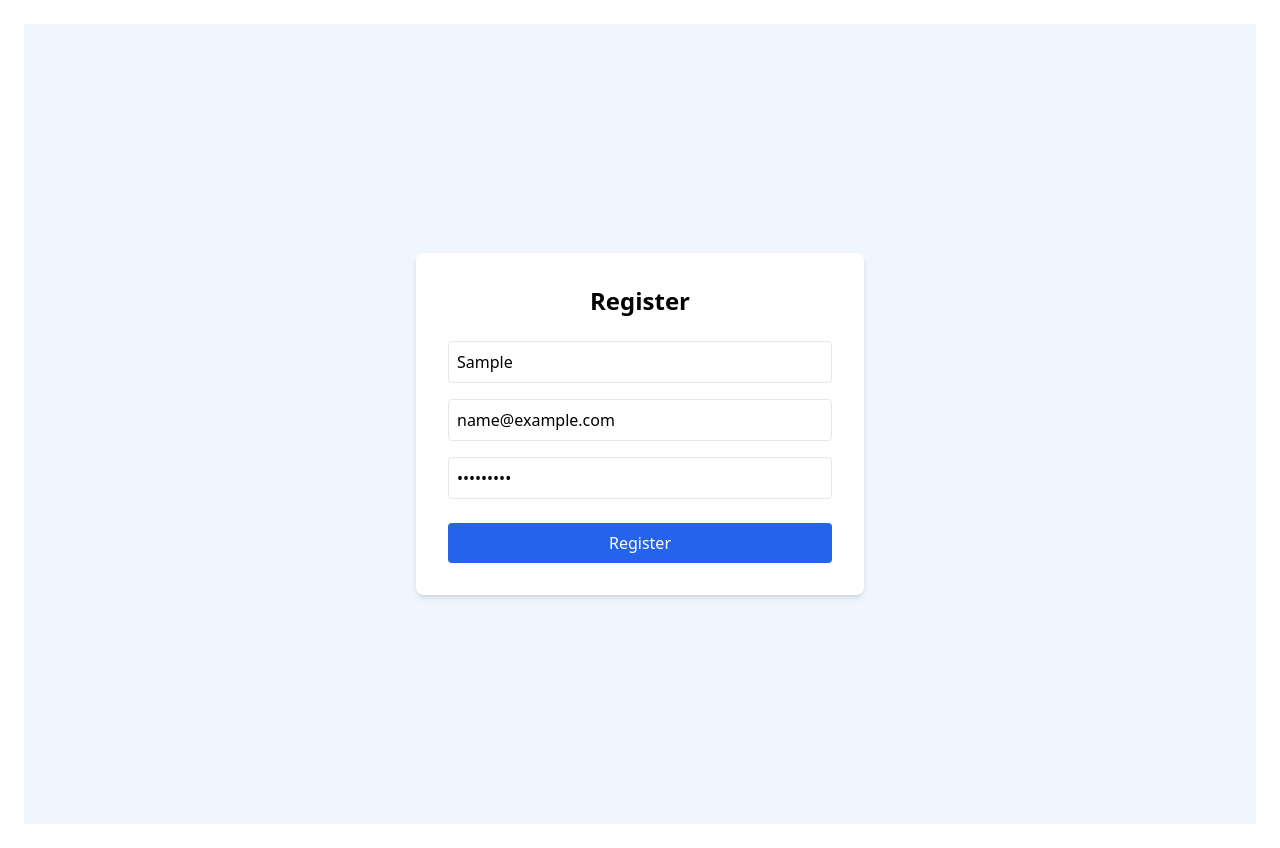
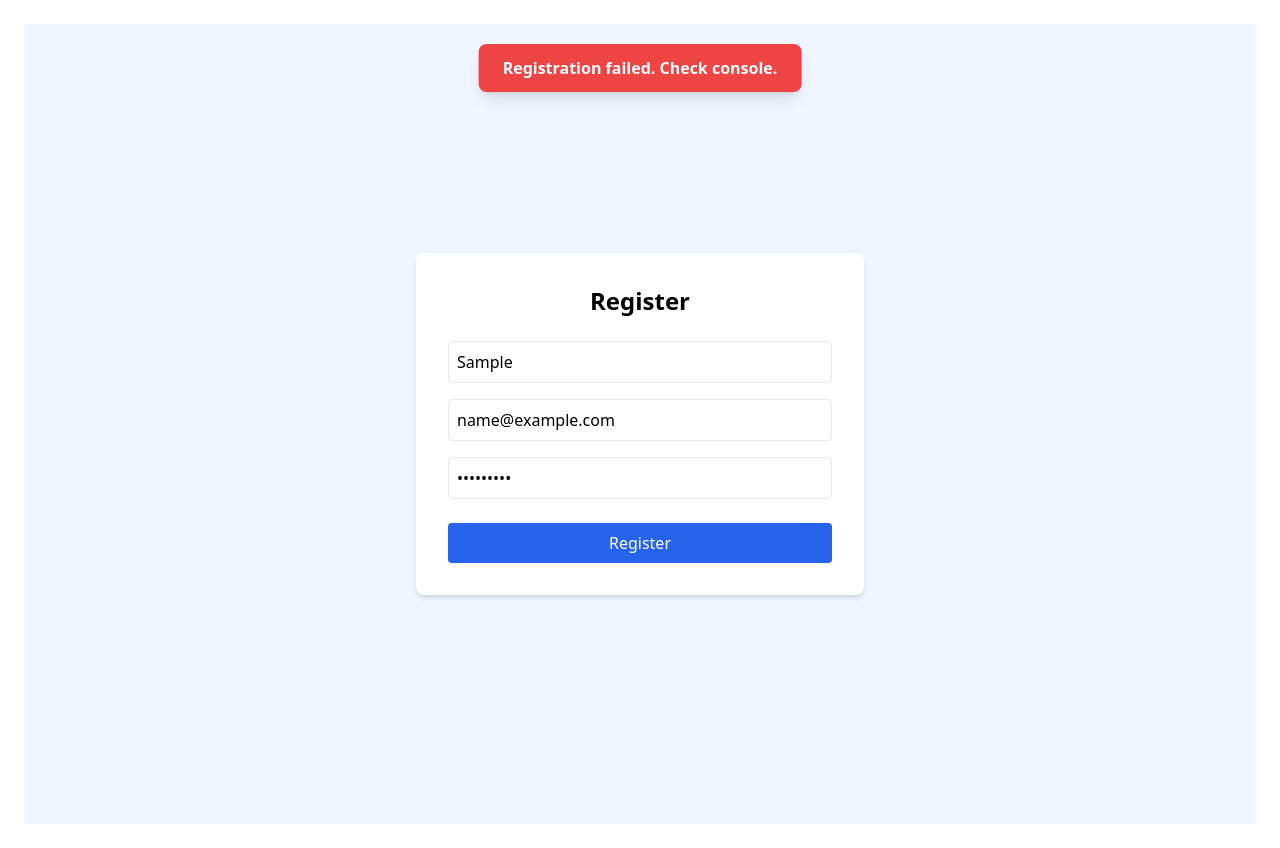
Before and after one commit to KV619fF5/crm-system, a React (Create React App) app in the folder crm-frontend/: page /register in a window 1280 px wide. Both pictures are taken after typing "Sample", "name@example.com", "Sample123" into the empty fields and a click on the button "Register". Built offline with nearby package versions, Linux system fonts and the light colour scheme; no server answers.

Commit message:
Update Register.jsx

```diff
--- a/crm-frontend/src/pages/Register.jsx
+++ b/crm-frontend/src/pages/Register.jsx
@@ -2,26 +2,29 @@ import React, { useState } from "react";
 import axios from "axios";
 import { useNavigate } from "react-router-dom";
 
-// ✅ Use backend API URL from environment variable
 const API_URL = process.env.REACT_APP_API_URL;
 
 export default function Register({ setUser }) {
   const navigate = useNavigate();
-  const [form, setForm] = useState({
-    username: "",
-    email: "",
-    password: "",
-  });
+  const [form, setForm] = useState({ username: "", email: "", password: "" });
   const [loading, setLoading] = useState(false);
+
+  // Alert state
+  const [alert, setAlert] = useState({ message: "", type: "" });
 
   const handleChange = (e) => {
     setForm({ ...form, [e.target.name]: e.target.value });
   };
 
   const validatePassword = (password) => {
-    // Minimum 8 characters, at least one letter and one number
     const regex = /^(?=.*[A-Za-z])(?=.*\d)[A-Za-z\d]{8,}$/;
     return regex.test(password);
+  };
+
+  // Function to show alert
+  const showAlert = (message, type = "info") => {
+    setAlert({ message, type });
+    setTimeout(() => setAlert({ message: "", type: "" }), 4000); // auto-hide after 4s
   };
 
   const handleSubmit = async (e) => {
@@ -29,37 +32,50 @@ export default function Register({ setUser }) {
     const { username, email, password } = form;
 
     if (!username || !email || !password) {
-      alert("Please fill all fields.");
+      showAlert("Please fill all fields.", "error");
       return;
     }
 
     if (!validatePassword(password)) {
-      alert("Password must be at least 8 characters and contain at least one number and one letter.");
+      showAlert(
+        "Password must be at least 8 characters and contain at least one number and one letter.",
+        "error"
+      );
       return;
     }
 
     setLoading(true);
     try {
-      // ✅ Call backend using environment variable
       await axios.post(`${API_URL}/register/`, { username, email, password });
 
-      alert("Account created successfully! Please login.");
+      showAlert("Account created successfully! Please login.", "success");
 
-      // 👉 After registration, redirect to login page
-      navigate("/login");
+      setForm({ username: "", email: "", password: "" });
 
-      // Reset form
-      setForm({ username: "", email: "", password: "" });
+      setTimeout(() => navigate("/login"), 1500); // redirect after alert
     } catch (err) {
       console.error(err.response?.data || err.message);
-      alert(err.response?.data?.detail || "Registration failed. Check console for details.");
+      showAlert(err.response?.data?.detail || "Registration failed. Check console.", "error");
     } finally {
       setLoading(false);
     }
   };
 
   return (
-    <div className="flex justify-center items-center min-h-screen bg-blue-50">
+    <div className="flex justify-center items-center min-h-screen bg-blue-50 relative">
+      {/* Alert Box */}
+      {alert.message && (
+        <div
+          className={`absolute top-5 left-1/2 transform -translate-x-1/2 px-6 py-3 rounded-lg shadow-lg text-white font-semibold
+          ${alert.type === "success" ? "bg-green-500" : ""}
+          ${alert.type === "error" ? "bg-red-500" : ""}
+          ${alert.type === "info" ? "bg-blue-500" : ""}
+          transition-all duration-500`}
+        >
+          {alert.message}
+        </div>
+      )}
+
       <form
         onSubmit={handleSubmit}
         className="bg-white p-8 rounded-lg shadow-md w-full max-w-md"
@@ -101,7 +117,7 @@ export default function Register({ setUser }) {
 
         <button
           type="submit"
-          className="bg-blue-600 text-white px-4 py-2 rounded w-full hover:bg-blue-700"
+          className="bg-blue-600 text-white px-4 py-2 rounded w-full hover:bg-blue-700 transition-all duration-300"
           disabled={loading}
         >
           {loading ? "Creating Account..." : "Register"}
```
